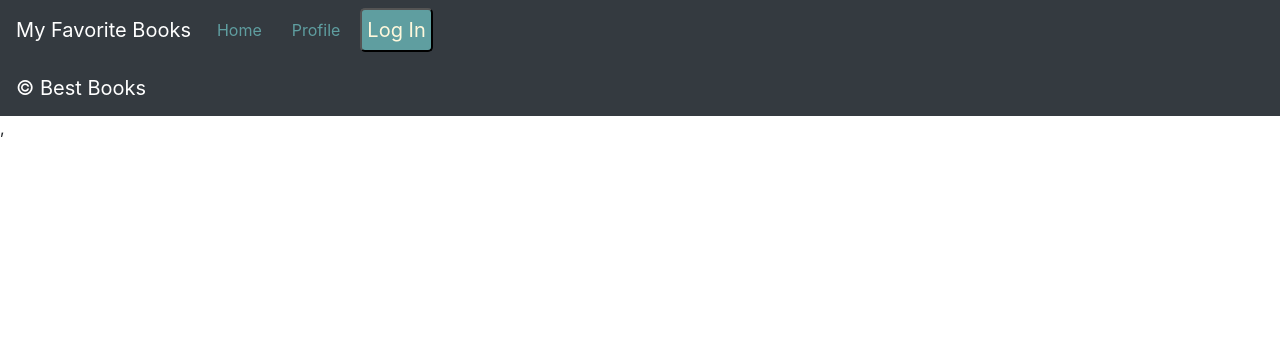
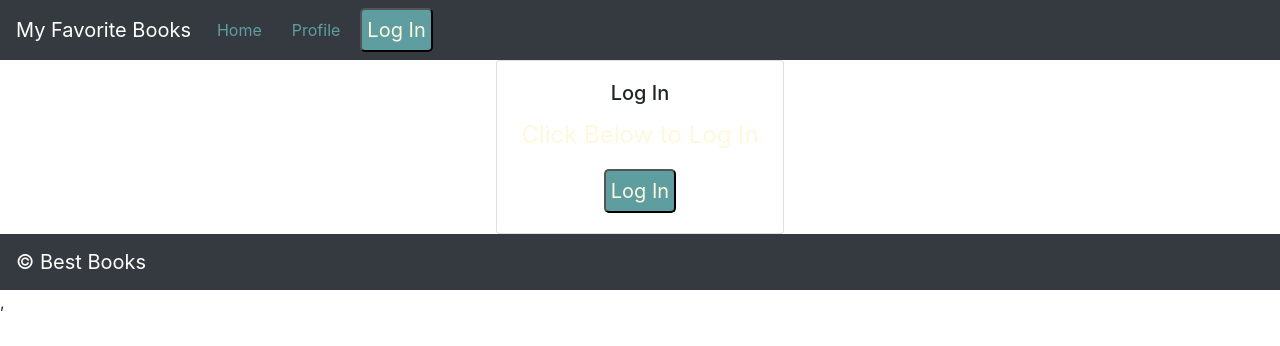
Before and after one commit to vbchomp/can-of-books-frontend, a React (Create React App) app: page / in a window 1280 px wide. Shown: the top 346 px of the page. Built offline with nearby package versions, Linux system fonts and the light colour scheme.

Commit message:
had a bit of a few issues and worked with Ryan and JP trying to figure out why my /books route wasn't working. Not sure it is still. So I am really far behind on lab13.

```diff
--- a/src/App.js
+++ b/src/App.js
@@ -5,6 +5,7 @@ import Footer from './Footer';
 import Profile from './Profile';
 import BestBooks from './BestBooks';
 import { withAuth0 } from '@auth0/auth0-react';
+import Login from './Login';
 import {
   BrowserRouter as Router,
   Switch,
@@ -19,7 +20,7 @@ class App extends React.Component {
   render() {
     console.log(this.props.auth0);
     // object deconstructuring
-    const { user, isLoading, isAuthenticated } = this.props.auth0;
+    const { user, isLoading } = this.props.auth0;
     console.log('user', user);
     console.log('app', this.props);
     if (isLoading) {
@@ -29,16 +30,14 @@ class App extends React.Component {
       <>
         <Router>
           <IsLoadingAndError>
-            <Header isAuthenticated={isAuthenticated} />
+            <Header />
             <Switch>
               <Route exact path="/">
                 {/* Not Sure if Done - Is BestBooks supposed to be Bookshelf?: if the user is logged in, render the `BestBooks` component, if they are not, render the `Login` component */}
-                {user ? <BestBooks /> : ''}
+                {user ? <BestBooks /> : <Login />}
               </Route>
-              <Route exact path="/Profile">
+              <Route exact path="/Profile" component={Profile} />
                 {/* DONE: add a route with a path of '/profile' that renders a `Profile` component */}
-                {user ? <Profile /> : ''}
-              </Route>
             </Switch>
             <Footer />
           </IsLoadingAndError>
--- a/src/BestBooks.js
+++ b/src/BestBooks.js
@@ -54,7 +54,6 @@ class MyFavoriteBooks extends React.Component {
 
   render() {
     console.log(this.state);
-    console.log(library);
 
     return (
       <>
```
Also changed, not shown: 1 other file (tests, documents, lock files or other folders).
